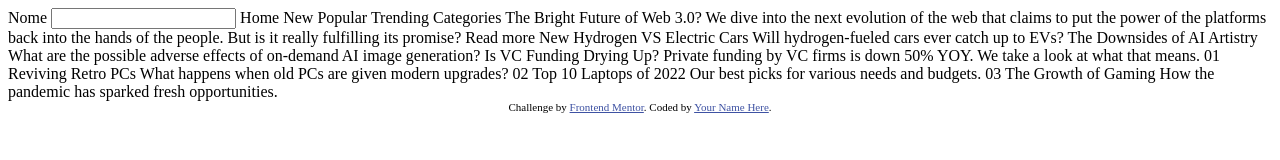
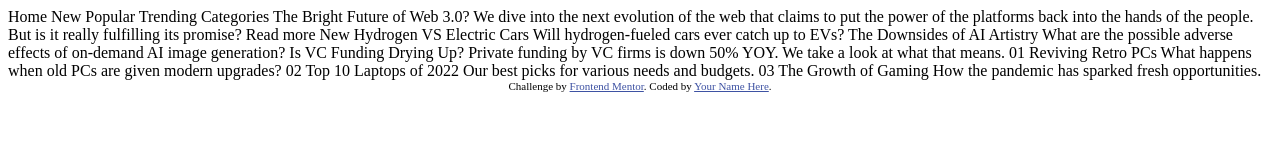
Before and after one commit to michellycruz/pagina_noticias, a plain HTML site: page index.html in a window 1280 px wide. Drawn offline with Linux system fonts and the light colour scheme.

Commit message:
Update index.html

```diff
--- a/index.html
+++ b/index.html
@@ -15,8 +15,6 @@
   </style>
 </head>
 <body>
-  <label for="nome">Nome</label>
-  <input type="email" id="nome">
   Home
   New
   Popular
```
